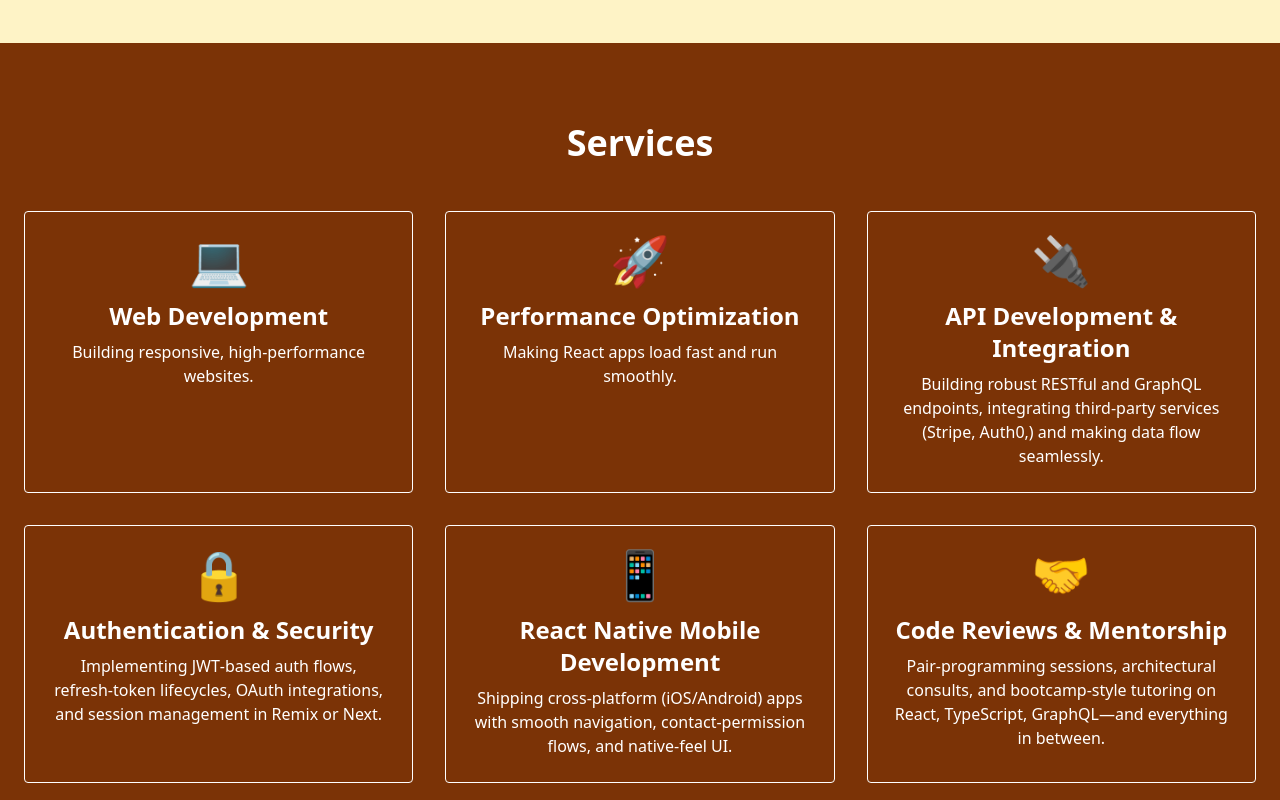
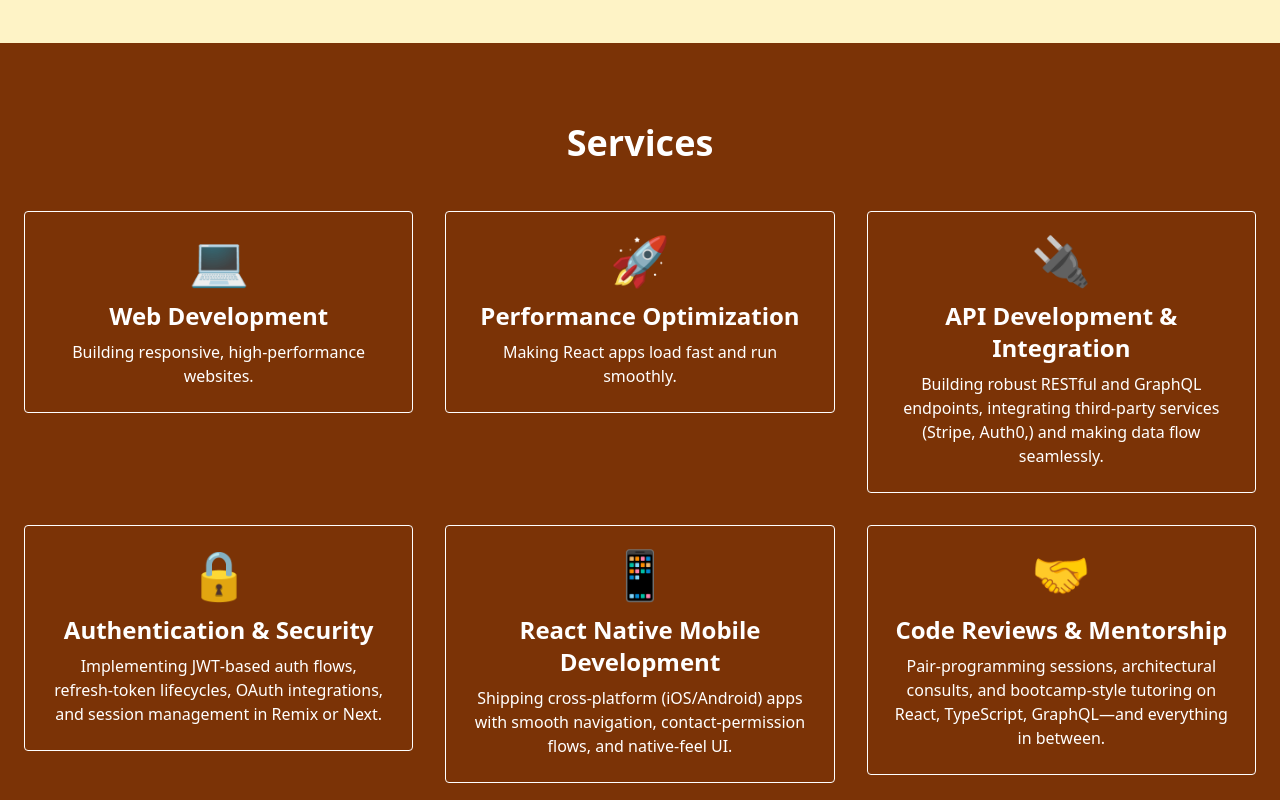
Before and after one commit to WarriorofZarona/my-portfolio, a React (Vite) app: page / in a window 1280 px wide. Shown: the part 1240-2040 px from the top of the page. Built offline with nearby package versions, Linux system fonts and the light colour scheme.

Commit message:
adds react awesome reveal

```diff
--- a/package.json
+++ b/package.json
@@ -10,8 +10,10 @@
     "preview": "vite preview"
   },
   "dependencies": {
+    "@emotion/react": "^11.14.0",
     "@tailwindcss/vite": "^4.1.4",
     "react": "^19.0.0",
+    "react-awesome-reveal": "^4.3.1",
     "react-dom": "^19.0.0"
   },
   "devDependencies": {
--- a/src/components/About.tsx
+++ b/src/components/About.tsx
@@ -1,17 +1,20 @@
+import { Fade } from 'react-awesome-reveal';
+
 export default function About() {
   return (
     <section id='about' className='py-20 bg-amber-100'>
       <div className='container mx-auto px-6 flex flex-col md:flex-row items-center gap-12'>
         {/* Text column */}
         <div className='md:w-1/2 space-y-6'>
+          <Fade triggerOnce>
             <h2 className='text-4xl font-bold'>About Me</h2>
             <p className='leading-relaxed text-gray-700 text-xl'>
               I’m a Full‑Stack JavaScript engineer with 5+ years of hands‑on
               experience building pixel‑perfect React front‑ends, architecting
               Node.js/Express backends, and gluing it all together with RESTful
               APIs and GraphQL. I thrive on TypeScript safety, test‑driven
-            development, and performance optimizations that keep UIs snappy and
-            maintainable.
+              development, and performance optimizations that keep UIs snappy
+              and maintainable.
             </p>
             <a
               href='#services'
@@ -19,16 +22,17 @@ export default function About() {
             >
               What I Do →
             </a>
+          </Fade>
         </div>
 
         {/* Image column */}
-        <div className='md:w-1/2 flex justify-center'>
+        <Fade triggerOnce className='md:w-1/2 flex justify-center'>
           <img
             src='/assets/images/about-img.png'
             alt='Headshot of Andrew Bautista'
             className='w-64 h-64 md:w-80 md:h-80 object-cover rounded-full shadow-lg'
           />
-        </div>
+        </Fade>
       </div>
     </section>
   );
--- a/src/components/Contact.tsx
+++ b/src/components/Contact.tsx
@@ -1,6 +1,9 @@
+import { Fade } from 'react-awesome-reveal';
+
 export default function Contact() {
   return (
     <section id='contact' className='py-20 bg-amber-100'>
+      <Fade triggerOnce>
         <div className='container mx-auto px-6 max-w-lg'>
           <h2 className='text-4xl font-bold text-center mb-8'>Contact Me</h2>
           <form
@@ -43,6 +46,7 @@ export default function Contact() {
             </button>
           </form>
         </div>
+      </Fade>
     </section>
   );
 }
--- a/src/components/Header.tsx
+++ b/src/components/Header.tsx
@@ -1,3 +1,5 @@
+import { Fade } from 'react-awesome-reveal';
+
 export default function Header() {
   return (
     <header
@@ -11,6 +13,8 @@ export default function Header() {
     >
       <div className='flex items-center justify-center h-full bg-black/30'>
         <div className='text-center text-white px-4 max-w-4xl mx-auto'>
+          {/* Adds Fade effect */}
+          <Fade triggerOnce cascade damping={0.2}>
             <h1 className='text-4xl sm:text-5xl md:text-6xl lg:text-7xl font-bold mb-4 leading-tight'>
               Brewing Apps,{' '}
               <span className='block sm:inline'>One Cup at a Time</span>
@@ -35,6 +39,7 @@ export default function Header() {
                 View Portfolio
               </a>
             </div>
+          </Fade>
         </div>
       </div>
     </header>
--- a/src/components/Portfolio.tsx
+++ b/src/components/Portfolio.tsx
@@ -1,3 +1,5 @@
+import { Fade, Slide } from 'react-awesome-reveal';
+
 const projects = [
   { title: 'Project One', image: '/assets/project1.jpg', link: '#' },
   { title: 'Project Two', image: '/assets/project2.jpg', link: '#' },
@@ -7,9 +9,10 @@ const projects = [
 export default function Portfolio() {
   return (
     <section id='portfolio' className='py-20 bg-amber-100'>
-      <div className='container mx-auto px-6'>
+      <Fade triggerOnce className='container mx-auto px-6'>
         <h2 className='text-4xl font-bold text-center mb-12'>Portfolio</h2>
         <div className='grid grid-cols-1 md:grid-cols-3 gap-8'>
+          <Slide direction='up' damping={0.2}>
             {projects.map((p) => (
               <a key={p.title} href={p.link} className='block group'>
                 <div className='overflow-hidden rounded shadow-lg'>
@@ -24,8 +27,9 @@ export default function Portfolio() {
                 </div>
               </a>
             ))}
+          </Slide>
         </div>
-      </div>
+      </Fade>
     </section>
   );
 }
--- a/src/components/Services.tsx
+++ b/src/components/Services.tsx
@@ -1,3 +1,5 @@
+import { Fade, Slide } from 'react-awesome-reveal';
+
 const services = [
   {
     icon: '💻',
@@ -39,9 +41,10 @@ const services = [
 export default function Services() {
   return (
     <section id='services' className='py-20 bg-amber-900 text-white'>
-      <div className='container mx-auto px-6'>
+      <Fade triggerOnce className='container mx-auto px-6'>
         <h2 className='text-4xl font-bold text-center mb-12'>Services</h2>
         <div className='grid grid-cols-1 md:grid-cols-3 gap-8'>
+          <Slide direction='up' damping={0.2}>
             {services.map((s) => (
               <div
                 key={s.title}
@@ -52,8 +55,9 @@ export default function Services() {
                 <p>{s.description}</p>
               </div>
             ))}
+          </Slide>
         </div>
-      </div>
+      </Fade>
     </section>
   );
 }
```
Also changed, not shown: 1 other file (tests, documents, lock files or other folders). Lines whose indentation alone changed are shown as unchanged.
